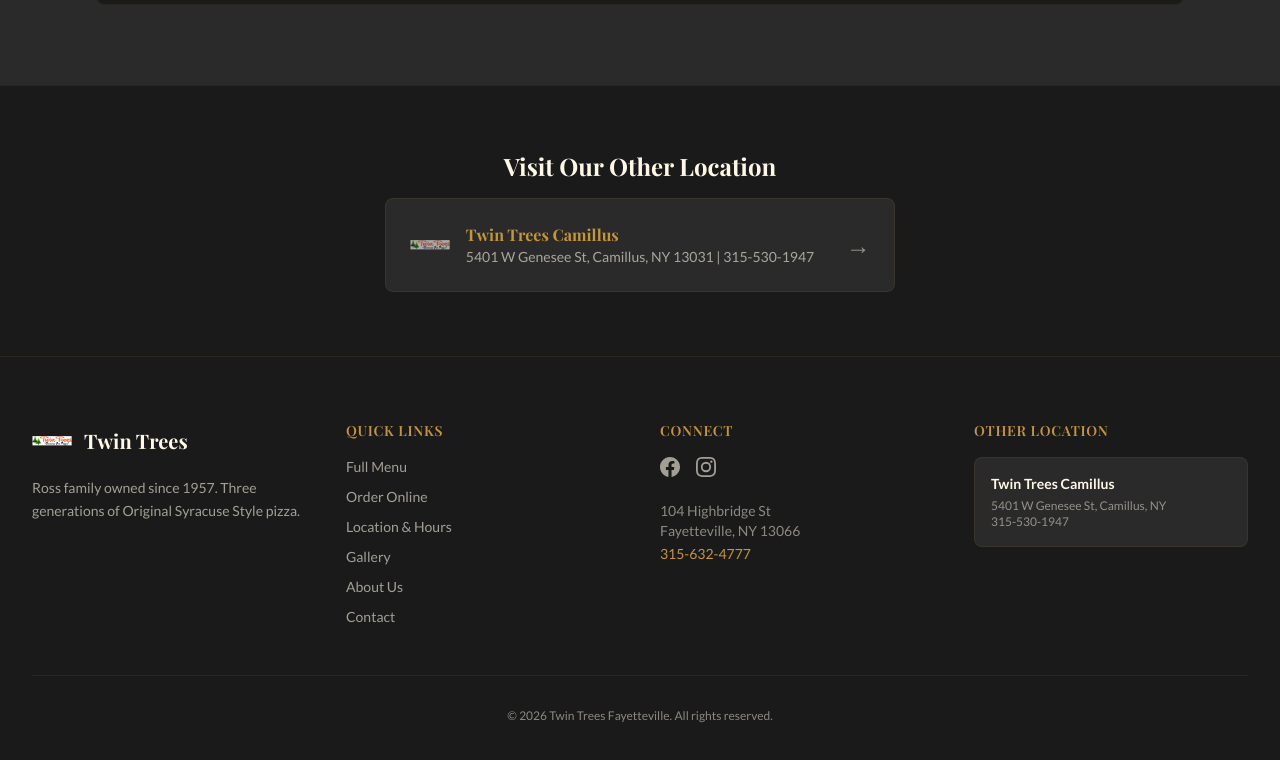
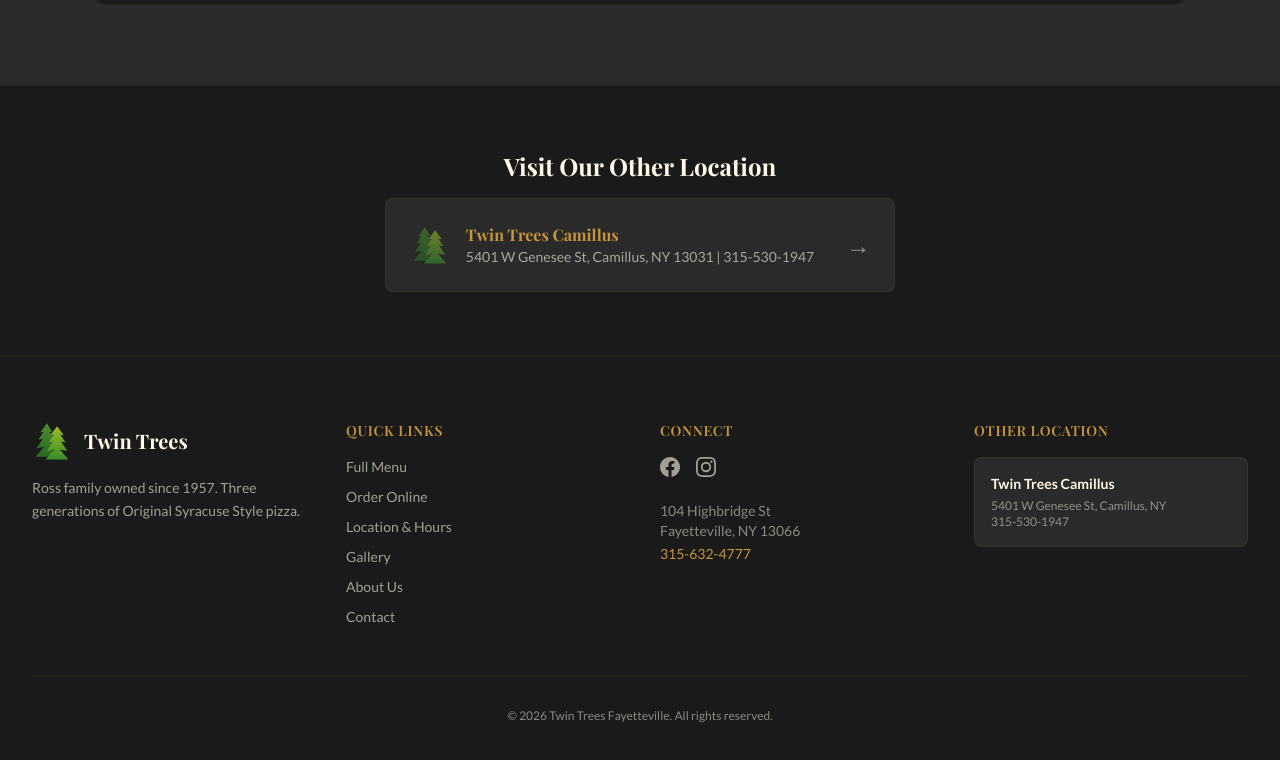
Before and after one commit to owshstudio/twin-trees-fayetteville, a Next.js app: page /location in a window 1280 px wide. Shown: the part 1938-2698 px from the top of the page. Built offline with nearby package versions, Linux system fonts and the light colour scheme; a web font is replaced by a local one.

Commit message:
Replace old logo with twin trees icon SVG in footer + location links

```diff
--- a/src/app/layout.tsx
+++ b/src/app/layout.tsx
@@ -277,7 +277,7 @@
           <div>
             <div className="flex items-center gap-3 mb-4">
               <Image
-                src="/images/logo.png"
+                src="/images/twin-trees-icon.svg"
                 alt="Twin Trees Logo"
                 width={40}
                 height={40}
--- a/src/app/location/page.tsx
+++ b/src/app/location/page.tsx
@@ -225,7 +225,7 @@
             className="inline-flex items-center gap-4 p-6 bg-charcoal-light rounded-lg border border-gold/10 hover:border-gold/30 transition-all group"
           >
             <Image
-              src="/images/logo.png"
+              src="/images/twin-trees-icon.svg"
               alt="Twin Trees Logo"
               width={40}
               height={40}
--- a/src/app/page.tsx
+++ b/src/app/page.tsx
@@ -368,7 +368,7 @@
             >
               <div className="flex items-center gap-4">
                 <Image
-                  src="/images/logo.png"
+                  src="/images/twin-trees-icon.svg"
                   alt="Twin Trees Logo"
                   width={40}
                   height={40}
```
